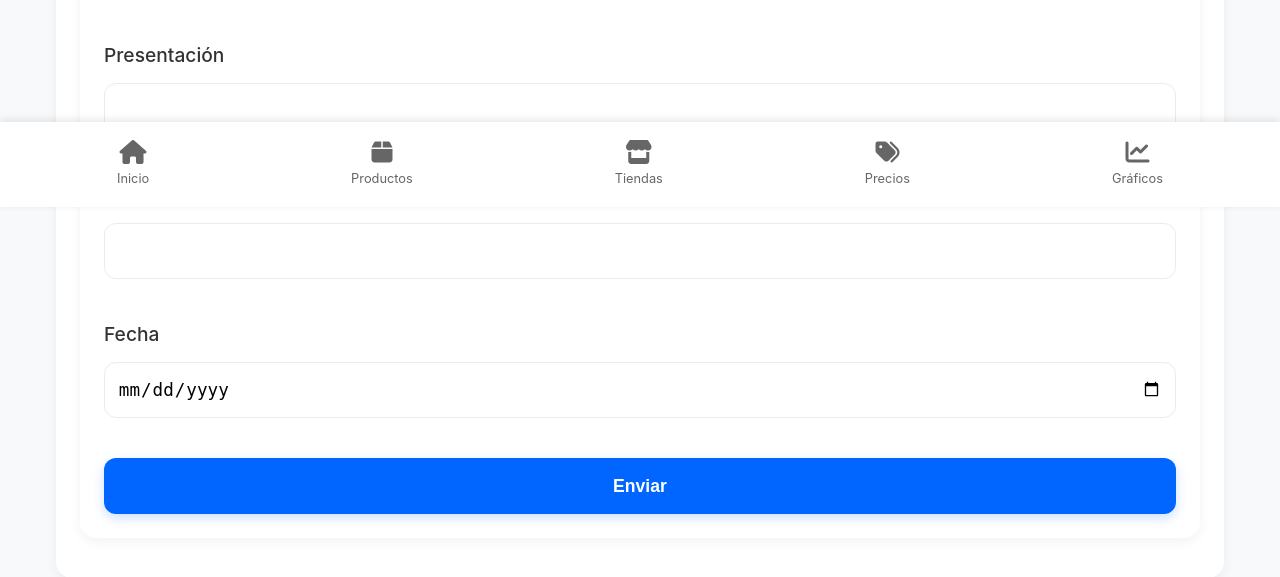
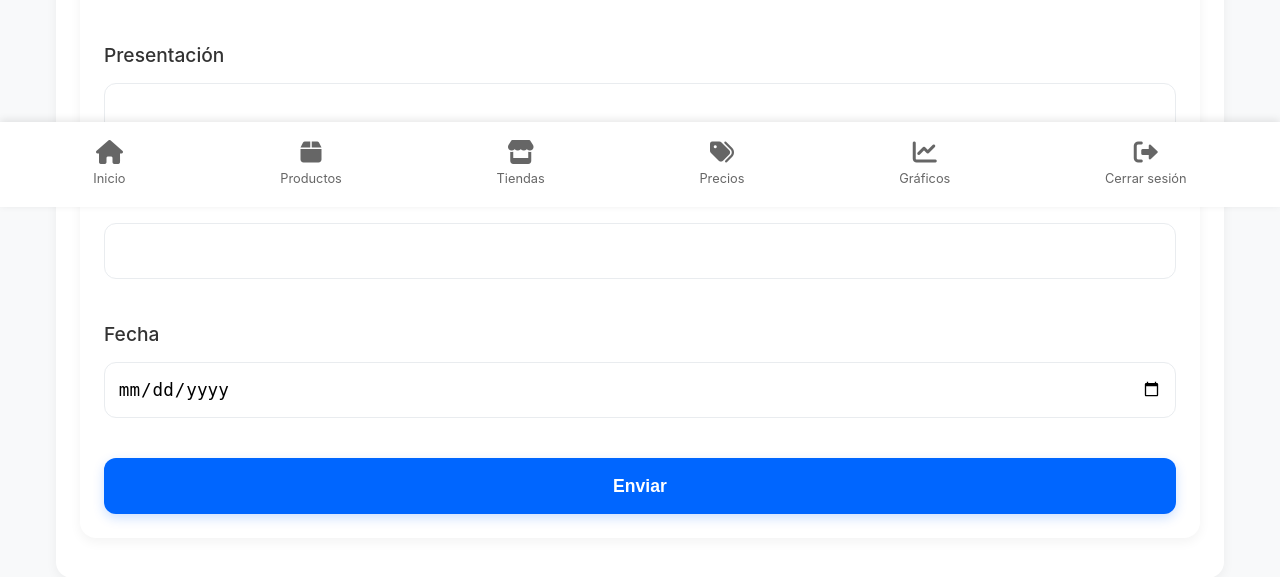
Before and after one commit to jmcriptos/mercadoX5, a Flask app: page /add_price in a window 1280 px wide. Shown: the part 593-1170 px from the top of the page. Run offline with Flask 3, Linux system fonts and the light colour scheme; the visitor is signed in with stand-in values (Sample User, id 1); data that the repository does not hold is empty; some libraries are stand-ins or nearby versions.

Commit message:
login req

```diff
--- a/templates/base.html
+++ b/templates/base.html
@@ -38,6 +38,11 @@
             <i class="fas fa-chart-line"></i>
             <span>Gráficos</span>
         </a>
+        <!-- Botón para cerrar sesión -->
+        <a href="{{ url_for('logout') }}" class="nav-item">
+            <i class="fas fa-sign-out-alt"></i>
+            <span>Cerrar sesión</span>
+        </a>
     </nav>
 
     <!-- Bloque de scripts para inyectar JS específico en cada plantilla -->
```
